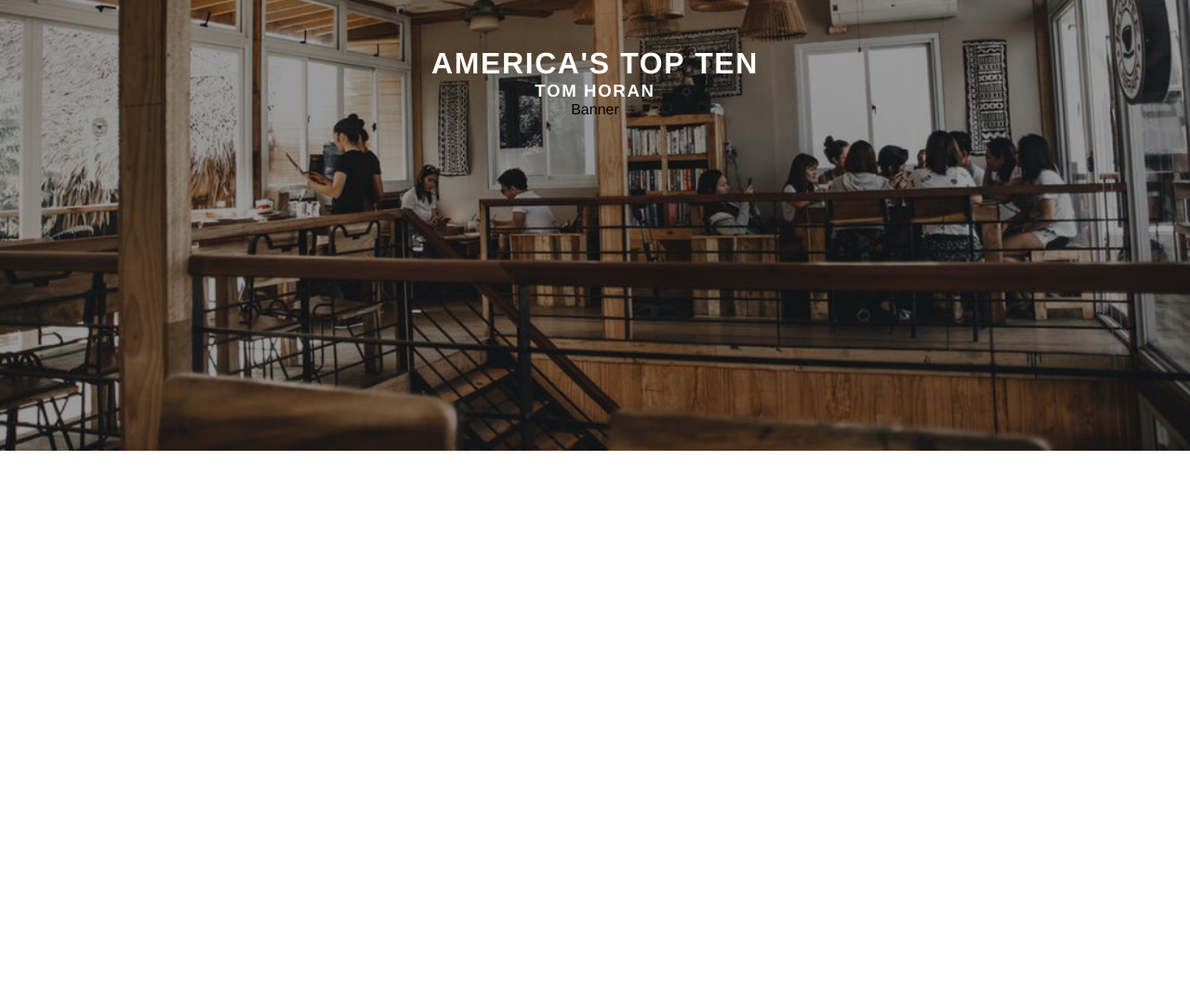
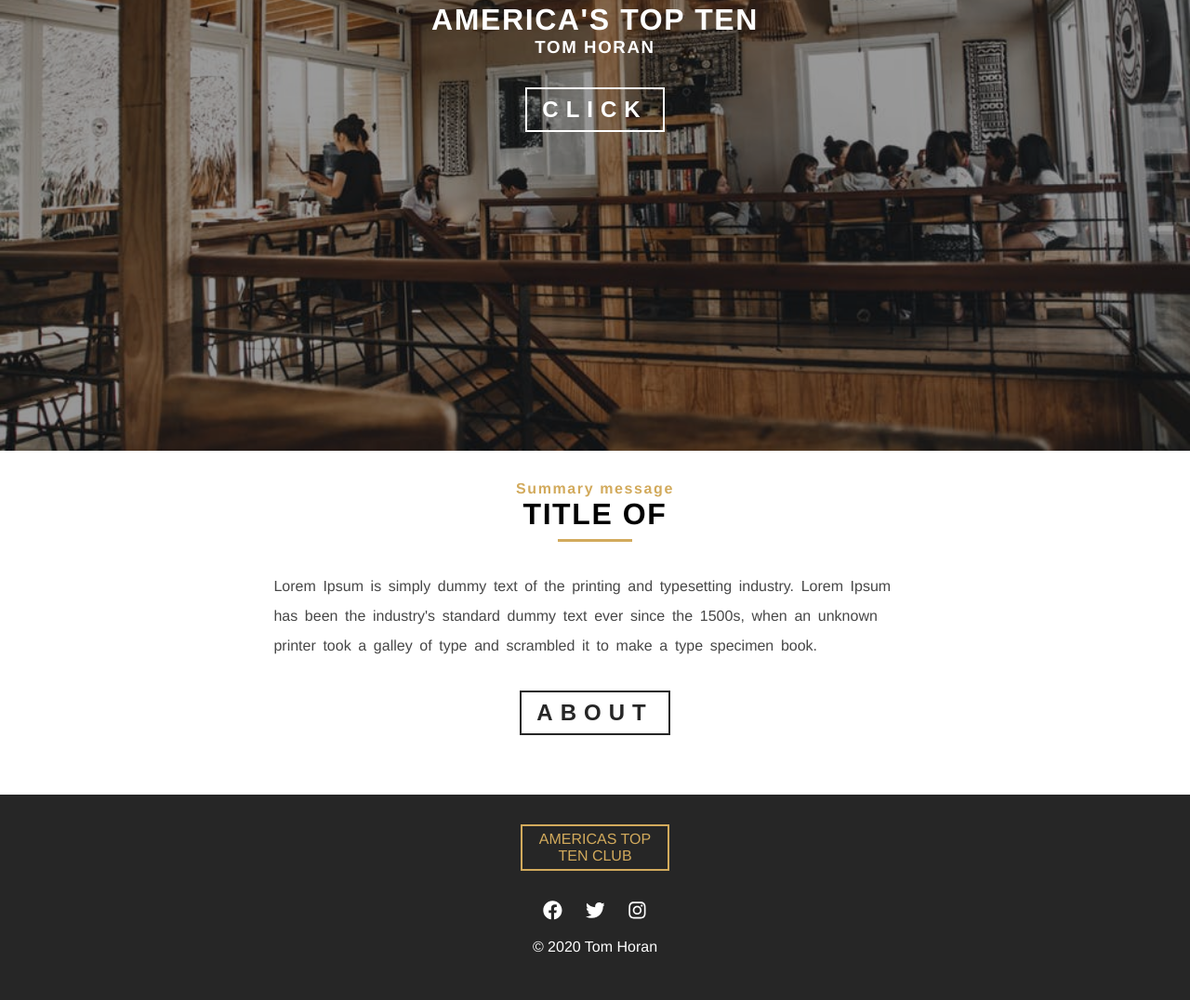
Before and after one commit to dlunsfo1/topten, a Gatsby site: page / in a window 1280 px wide. Shown: the part 576-1652 px from the top of the page at 93% size. Before the commit the page ends 1061 px from the top, so only its background shows below. Built offline with nearby package versions, Linux system fonts and the light colour scheme; Gatsby itself is replaced by a stand-in of ours.

Commit message:
[pages] adds footer

```diff
--- /dev/null
+++ b/src/components/HomePageComponents/QuickInfo.js
@@ -0,0 +1,43 @@
+import React, { Component } from 'react';
+import { Section, Title, SectionButton } from '../../utils';
+import { Link } from 'gatsby';
+import styled from 'styled-components';
+import { styles } from '../../utils';
+
+export default class QuickInfo extends Component {
+  render() {
+    return (
+      <Section>
+        <Title summary="Summary message" title="title of" />
+        <QuickInfoWrapper>
+          <p className="text">
+            Lorem Ipsum is simply dummy text of the printing and typesetting
+            industry. Lorem Ipsum has been the industry's standard dummy text
+            ever since the 1500s, when an unknown printer took a galley of type
+            and scrambled it to make a type specimen book.
+          </p>
+        </QuickInfoWrapper>
+        <Link to="/about/" style={{ textDecoration: 'none' }}>
+          <SectionButton style={{ margin: '2rem auto' }}>About</SectionButton>
+        </Link>
+      </Section>
+    );
+  }
+}
+
+const QuickInfoWrapper = styled.div`
+  width: 90%;
+  margin: 2rem auto;
+  .text {
+    line-height: 2rem;
+    color: ${styles.colors.mainGrey};
+    word-spacing: 0.2rem;
+  }
+  @media (min-width: 768px) {
+    width: 70%;
+  }
+
+  @media (min-width: 992px) {
+    width: 60%;
+  }
+`;
--- a/src/components/global/footer/Footer.js
+++ b/src/components/global/footer/Footer.js
@@ -1,9 +1,87 @@
-import React, { Component } from "react"
+import React, { Component } from 'react';
+import styled from 'styled-components';
+import { styles } from '../../../utils';
+import { FaInstagram, FaTwitter, FaFacebook } from 'react-icons/fa';
 
-class Footer extends Component {
+export default class Footer extends Component {
+  state = {
+    icons: [
+      {
+        id: 0,
+        icon: <FaFacebook className="icon icon-facebook" />,
+        path: 'https://www.facebook.com',
+      },
+      {
+        id: 1,
+        icon: <FaTwitter className="icon icon-twitter" />,
+        path: 'https://www.twitter.com',
+      },
+      {
+        id: 2,
+        icon: <FaInstagram className="icon icon-instagram" />,
+        path: 'https://www.instagram.com',
+      },
+    ],
+  };
   render() {
-    return <div>Footer</div>
+    const { icons } = this.state;
+    return (
+      <FooterWrapper>
+        <div className="title">Americas Top Ten Club</div>
+        <div className="icons">
+          {icons.map(item => {
+            return (
+              <a
+                href={item.path}
+                keyId={item.id}
+                target="_blank"
+                rel="noopener noreferrer"
+              >
+                {item.icon}
+              </a>
+            );
+          })}
+        </div>
+        <p className="copyright">&copy; 2020 Tom Horan</p>
+      </FooterWrapper>
+    );
   }
 }
 
-export default Footer
+const FooterWrapper = styled.footer`
+  padding: 2rem 0;
+  background: ${styles.colors.mainBlack};
+  .icons {
+    width: 10rem;
+    display: flex;
+    justify-content: space-evenly;
+    margin: 0 auto;
+  }
+
+  .icon {
+    color: ${styles.colors.mainWhite};
+    font-size: 1.3rem;
+    ${styles.transition({})};
+    &:hover {
+      color: ${styles.colors.mainYellow};
+    }
+  }
+
+  .copyright {
+    color: ${styles.colors.mainWhite};
+    text-transform: capitalize;
+    text-align: center;
+    margin: 1rem 0;
+  }
+
+  .title {
+    text-align: center;
+    width: 10rem;
+    color: ${styles.colors.mainYellow};
+    text-transform: uppercase;
+    padding: 0.3rem 1rem;
+    margin: 0 auto 2rem auto;
+    font-size: 1rem;
+    ${styles.border({ color: `${styles.colors.mainYellow}` })}
+  }
+`;
--- /dev/null
+++ b/src/components/global/footer/package.json
@@ -0,0 +1,3 @@
+{
+  "main": "Footer.js"
+}
--- a/src/components/layout.js
+++ b/src/components/layout.js
@@ -1,23 +1,25 @@
-import React from "react"
-import PropTypes from "prop-types"
+import React from 'react';
+import PropTypes from 'prop-types';
 
-import Navbar from "../components/global/navbar/"
+import Navbar from '../components/global/navbar/';
+import Footer from '../components/global/footer';
 
 // import { useStaticQuery, graphql } from "gatsby"
 // import Header from "./header"
-import "./layout.css"
+import './layout.css';
 
 const Layout = ({ children }) => {
   return (
     <React.Fragment>
       <Navbar />
       {children}
+      <Footer />
     </React.Fragment>
-  )
-}
+  );
+};
 
 Layout.propTypes = {
   children: PropTypes.node.isRequired,
-}
+};
 
-export default Layout
+export default Layout;
--- a/src/pages/index.js
+++ b/src/pages/index.js
@@ -1,18 +1,19 @@
 import React from "react"
 import Layout from "../components/layout"
 import SEO from "../components/seo"
-
-import { IndexHeader, Banner } from "../utils"
+import { IndexHeader, Banner, BannerButton } from "../utils"
 import img from "../images/bcg/homeBcg.jpeg"
+import QuickInfo from "../components/HomePageComponents/QuickInfo"
 
 const Index = () => (
   <Layout>
     <SEO title="Home" />
     <IndexHeader img={img}>
       <Banner title="America's Top Ten" subtitle="Tom Horan">
-        Banner
+        <BannerButton style={{ margin: "2rem auto" }}>Click</BannerButton>
       </Banner>
     </IndexHeader>
+    <QuickInfo />
   </Layout>
 )
 
--- /dev/null
+++ b/src/utils/Button.js
@@ -0,0 +1,32 @@
+import styled from 'styled-components';
+import { styles } from '.';
+
+const BannerButton = styled.button`
+  display: block;
+  color: ${styles.colors.mainWhite};
+  background: transparent;
+  padding: 0.5rem 1rem;
+  text-transform: uppercase;
+  font-size: 1.5rem;
+  letter-spacing: 0.5rem;
+  font-weight: 700;
+  ${styles.border({ color: `${styles.colors.mainWhite}` })}
+  margin-bottom: 1rem;
+  ${styles.transition({})};
+  &:hover {
+    background: ${styles.colors.mainWhite};
+    color: ${styles.colors.mainBlack};
+    cursor: pointer;
+  }
+`;
+
+const SectionButton = styled(BannerButton)`
+  color: ${styles.colors.mainBlack};
+  ${styles.border({ color: `${styles.colors.mainBlack}` })};
+  &:hover {
+    background: ${styles.colors.mainBlack};
+    color: ${styles.colors.mainYellow};
+  }
+`;
+
+export { BannerButton, SectionButton };
--- /dev/null
+++ b/src/utils/Section.js
@@ -0,0 +1,7 @@
+import styled from "styled-components"
+
+export const Section = styled.section`
+  padding: 2rem 0;
+  width: 90vw;
+  margin: 0 auto;
+`
--- /dev/null
+++ b/src/utils/Title.js
@@ -0,0 +1,33 @@
+import React from 'react';
+import styled from 'styled-components';
+import { styles } from '../utils';
+
+export const Title = ({ title, summary }) => {
+  return (
+    <TitleWrapper>
+      <h3 className="summary">{summary}</h3>
+      <h1 className="title">{title}</h1>
+      <div className="underline"></div>
+    </TitleWrapper>
+  );
+};
+
+const TitleWrapper = styled.div`
+  text-align: center;
+  .summary {
+    ${styles.letterSpacing({})};
+    font-size: 1rem;
+    color: ${styles.colors.mainYellow};
+  }
+  .title {
+    ${styles.letterSpacing({})};
+    font-size: 2rem;
+    text-transform: uppercase;
+  }
+  .underline {
+    width: 5rem;
+    height: 0.2rem;
+    background: ${styles.colors.mainYellow};
+    margin: 0.5rem auto;
+  }
+`;
--- a/src/utils/index.js
+++ b/src/utils/index.js
@@ -1,6 +1,18 @@
-import * as styles from "./styles"
-import { IndexHeader } from "./Header"
-import { PageHeader } from "./Header"
-import { Banner } from "./Banner"
+import * as styles from './styles';
+import { IndexHeader } from './Header';
+import { PageHeader } from './Header';
+import { Banner } from './Banner';
+import { BannerButton, SectionButton } from './Button';
+import { Section } from './Section';
+import { Title } from './Title';
 
-export { styles, IndexHeader, PageHeader, Banner }
+export {
+  styles,
+  IndexHeader,
+  PageHeader,
+  Banner,
+  BannerButton,
+  Section,
+  Title,
+  SectionButton,
+};
```
Also changed, not shown: 1 other file.
